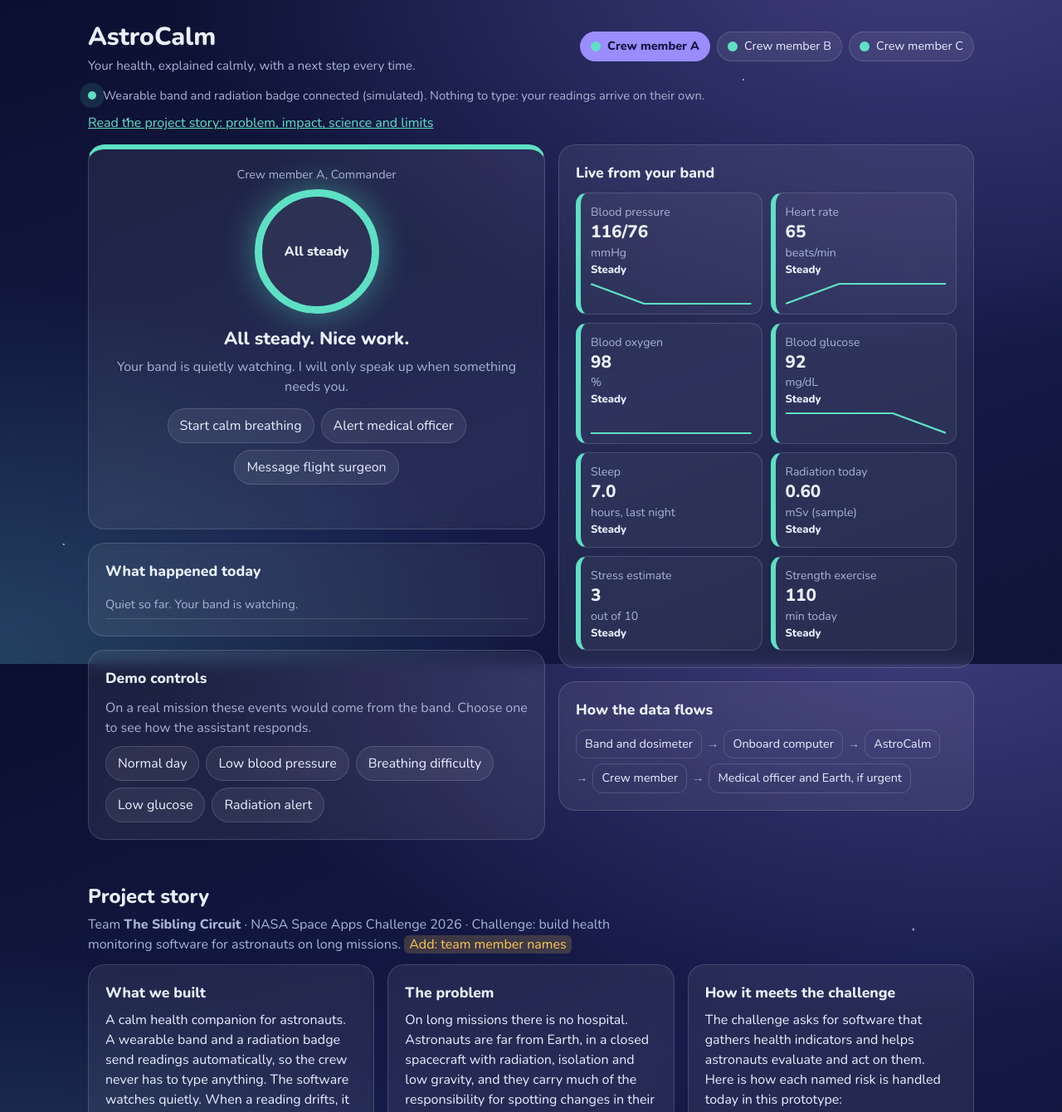
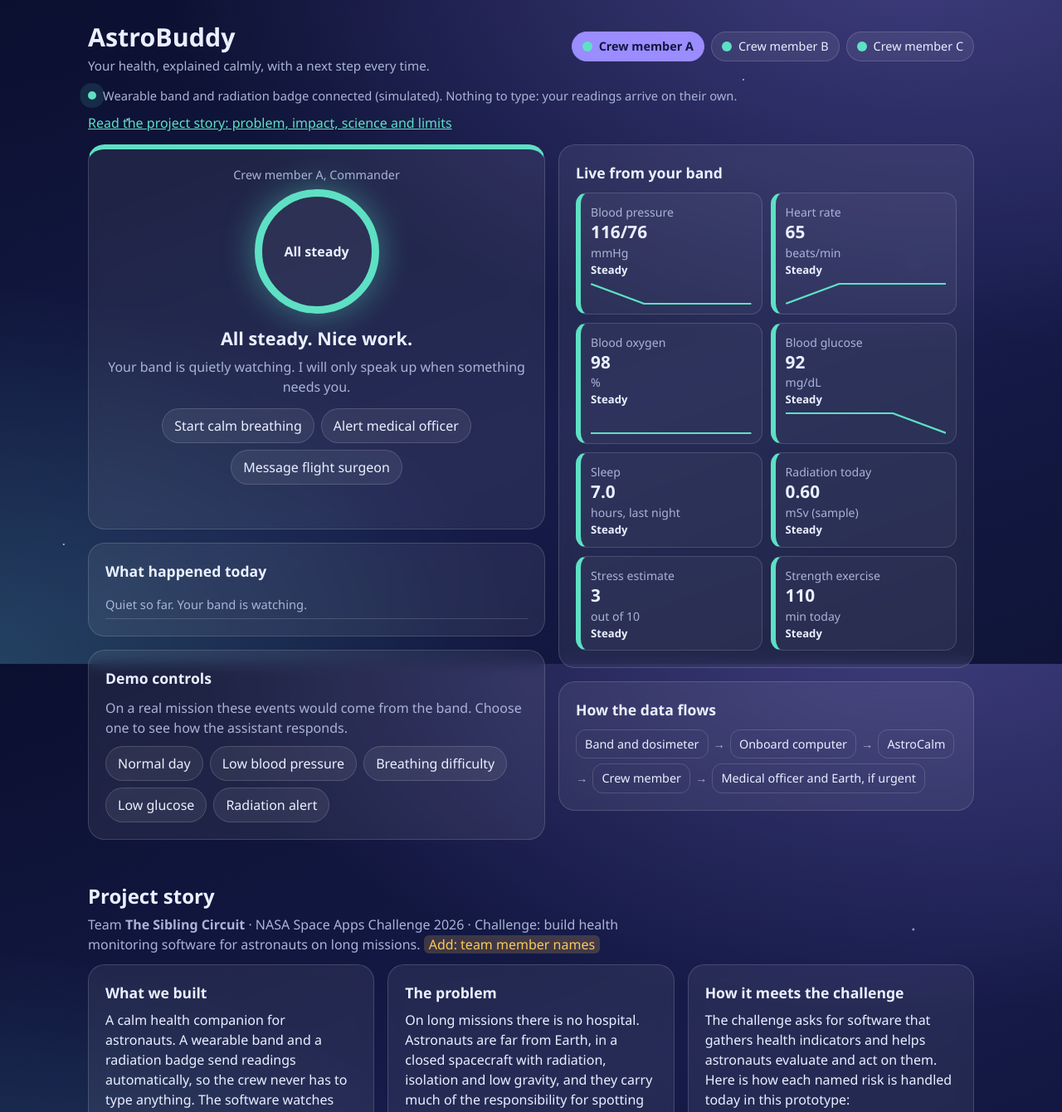
Before and after one commit to pravanthekka/Astro-Buddy, a plain HTML site: page index.html in a window 1280 px wide. Shown: the top 1340 px of the page at 83% size. Drawn offline with nearby package versions, Linux system fonts and the light colour scheme.

Commit message:
Update index.html

```diff
--- a/index.html
+++ b/index.html
@@ -4,8 +4,6 @@
 <meta charset="utf-8">
 <meta name="viewport" content="width=device-width, initial-scale=1">
 <title>AstroBuddy – a calm health companion for astronauts</title>
-<!-- AI-use note: parts of this code and wording were written with help from Claude (Anthropic). The idea (an automatic wearable-band health companion that stays calm), problem framing and design-thinking approach are the student team's own. -->
-<link href="https://fonts.googleapis.com/css2?family=Nunito:wght@400;600;800&display=swap" rel="stylesheet">
 <style>
 /* ===== STEP 2: LOOK ===== */
 :root{--ink:#EAF0FF;--muted:#A9B4D6;--glass:rgba(255,255,255,.07);--edge:rgba(255,255,255,.15);
@@ -83,7 +81,7 @@ mark.fill{background:rgba(255,200,87,.18);color:var(--watch);padding:0 6px;borde
 <!-- ===== STEP 1: STRUCTURE ===== -->
 <div class="wrap">
 <header>
-  <h1 id="app">AstroCalm<small>Your health, explained calmly, with a next step every time.</small></h1>
+  <h1 id="app">AstroBuddy<small>Your health, explained calmly, with a next step every time.</small></h1>
   <div class="row" id="crew" role="group" aria-label="Choose crew member"></div>
 </header>
 <div class="band"><span class="live"></span>Wearable band and radiation badge connected (simulated). Nothing to type: your readings arrive on their own.</div>
```
